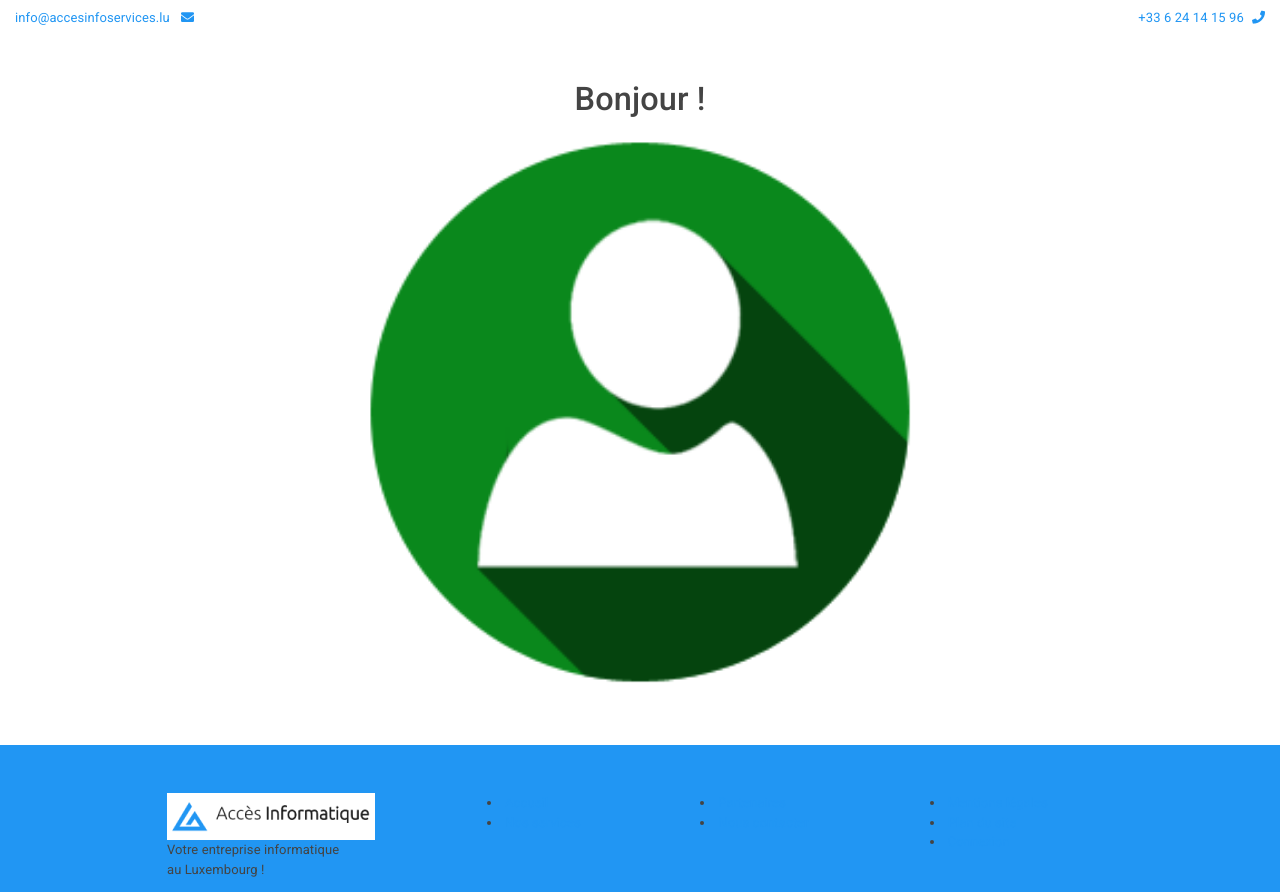
After one commit to melwondo/projet3, a Symfony app: template templates/connexion/index.html.twig in a window 1280 px wide. The commit adds this page. Run offline with Twig, Linux system fonts and the light colour scheme; the template is opened without the code that fills it, so the values that code supplies are empty; some libraries are stand-ins or nearby versions.

Commit message:
crea page connexion debut

```diff
--- a/templates/base.html.twig
+++ b/templates/base.html.twig
@@ -70,7 +70,7 @@
                 <a href="#">Plan du site</a>
             </li>
             <li>
-                <a href="#">Connexion</a>
+                <a href="{{ path('connexion') }}">Connexion</a>
             </li>
         </div>
     </div>
--- /dev/null
+++ b/templates/connexion/index.html.twig
@@ -0,0 +1,14 @@
+{% extends 'base.html.twig' %}
+
+{% block title %}Hello ConnexionController!{% endblock %}
+
+{% block content %}
+    <div class="container pt-5 pb-5">
+        <div class="row d-flex justify-content-center">
+            <h1>Bonjour !</h1>
+        </div>
+        <div class="row d-flex justify-content-center">
+            <img src="{{ asset('/images/user.ico') }}" class="img-fluid img-qsn" width="50%">
+        </div>
+    </div>
+{% endblock %}
```
Also changed, not shown: src/Controller/ConnexionController.php (added, +19 -0 lines), public/images/user.ico (added).
